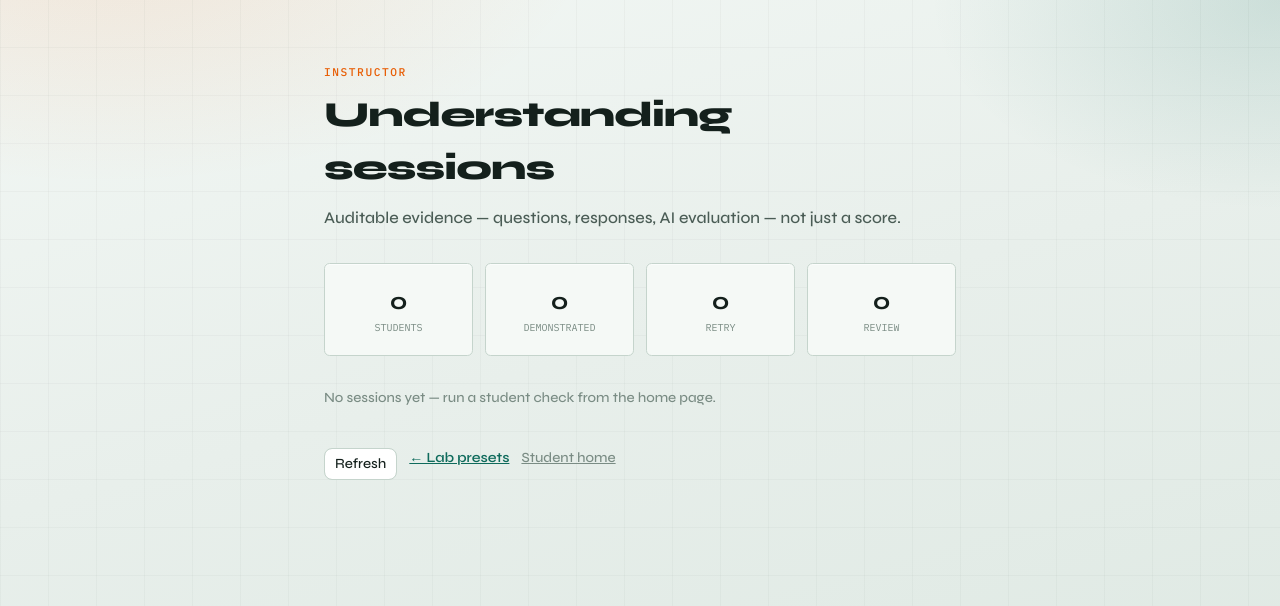
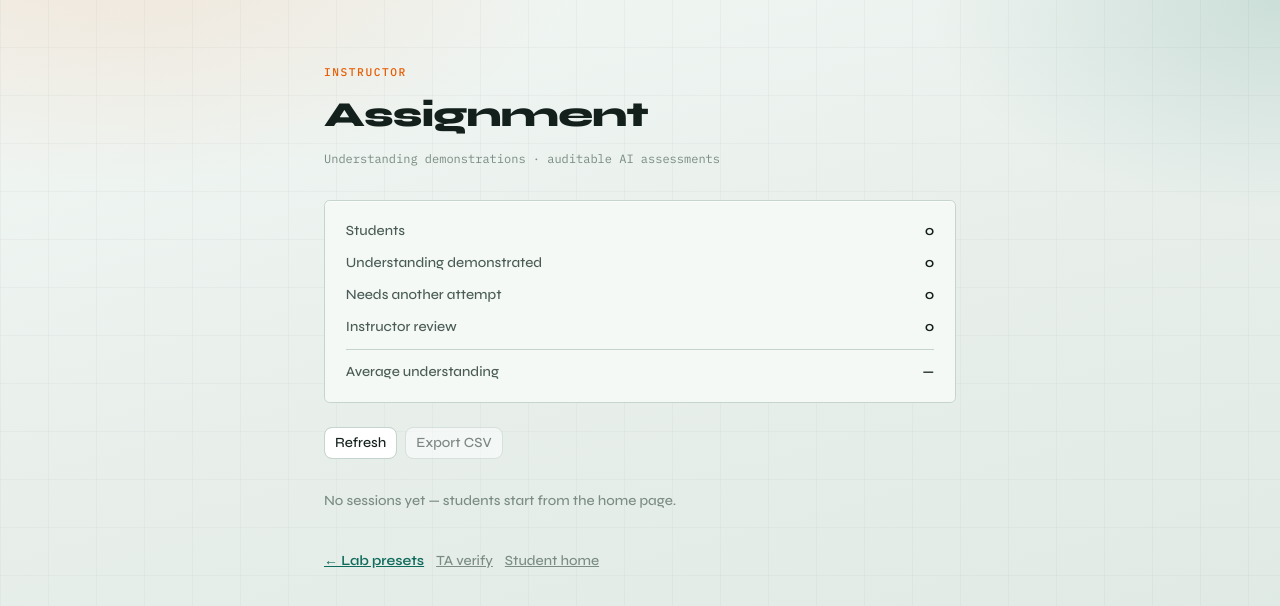
Before and after one commit to aosmannn/code-quiz-grader, a Next.js app: page /instructor/sessions in a window 1280 px wide. Shown: the top 606 px of the page. Built offline with nearby package versions, Linux system fonts and the light colour scheme.

Commit message:
Harden understanding gate with Ollama eval and instructor tools
Blend host-model grading with local heuristics, paper-style session
roster + CSV export, and Submit Assignment / Review Concepts unlock UX.

```diff
--- a/src/app/instructor/sessions/page.tsx
+++ b/src/app/instructor/sessions/page.tsx
@@ -1,6 +1,6 @@
 "use client";
 
-import { Suspense, useEffect, useState } from "react";
+import { Suspense, useEffect, useMemo, useState } from "react";
 import Link from "next/link";
 import { useSearchParams } from "next/navigation";
 import { Button } from "@/components/ui/button";
@@ -29,11 +29,19 @@ type SessionDetail = {
   threshold: number;
   fileNames: string[];
   clearanceCode?: string | null;
-  concepts: { label?: string; concept: string; status: string; bestScore: number }[];
+  concepts: {
+    label?: string;
+    concept: string;
+    status: string;
+    bestScore: number;
+  }[];
   breakdown: { label: string; pct: number }[] | null;
   map: {
     concepts: string[];
-    roots: { label: string; children: { label: string; lineStart: number; lineEnd: number }[] }[];
+    roots: {
+      label: string;
+      children: { label: string; lineStart: number; lineEnd: number }[];
+    }[];
   };
   turns: {
     level: string;
@@ -45,6 +53,8 @@ type SessionDetail = {
       demonstrated: boolean;
       feedback: string;
       evidence: string[];
+      mode?: string;
+      model?: string | null;
     };
     answeredAt: string;
     fileName: string;
@@ -86,11 +96,18 @@ function SessionsInner() {
     if (focusId) loadOne(focusId);
   }, [focusId]);
 
+  const assignmentTitle = useMemo(() => {
+    if (detail?.assignmentTitle) return detail.assignmentTitle;
+    const titles = [...new Set(list.map((s) => s.assignmentTitle))];
+    return titles[0] || "Assignment";
+  }, [list, detail]);
+
   const stats = {
     total: list.length,
-    passed: list.filter((s) => s.status === "passed").length,
+    passed: list.filter((s) => s.status === "passed" || s.sufficient).length,
     retry: list.filter((s) => s.status === "needs_retry").length,
     review: list.filter((s) => s.status === "instructor_review").length,
+    inProgress: list.filter((s) => s.status === "in_progress").length,
     avg:
       list.filter((s) => typeof s.scorePct === "number").length === 0
         ? null
@@ -102,43 +119,106 @@ function SessionsInner() {
           ),
   };
 
+  const downloadCsv = () => {
+    const header = [
+      "id",
+      "userName",
+      "assignmentTitle",
+      "courseTitle",
+      "status",
+      "scorePct",
+      "sufficient",
+      "clearanceCode",
+      "files",
+      "updatedAt",
+    ];
+    const rows = list.map((s) =>
+      [
+        s.id,
+        s.userName,
+        s.assignmentTitle,
+        s.courseTitle,
+        s.status,
+        s.scorePct ?? "",
+        s.sufficient,
+        s.clearanceCode ?? "",
+        s.fileNames.join("|"),
+        s.updatedAt,
+      ]
+        .map((v) => `"${String(v).replace(/"/g, '""')}"`)
+        .join(","),
+    );
+    const blob = new Blob([[header.join(","), ...rows].join("\n")], {
+      type: "text/csv",
+    });
+    const url = URL.createObjectURL(blob);
+    const a = document.createElement("a");
+    a.href = url;
+    a.download = `understanding-sessions-${Date.now()}.csv`;
+    a.click();
+    URL.revokeObjectURL(url);
+  };
+
   return (
     <main className="pf-shell">
       <div className="mx-auto max-w-2xl px-5 py-12 sm:py-16">
         <p className="pf-kicker">Instructor</p>
         <h1 className="mt-2 text-[2.2rem] font-extrabold tracking-tight">
-          Understanding sessions
+          {assignmentTitle}
         </h1>
-        <p className="mt-3 text-[1.02rem] text-[var(--ink-2)]">
-          Auditable evidence — questions, responses, AI evaluation — not just a
-          score.
+        <p className="mt-2 font-mono text-[12px] text-[var(--ink-3)]">
+          Understanding demonstrations · auditable AI assessments
         </p>
 
-        <div className="mt-8 grid grid-cols-2 gap-3 sm:grid-cols-4">
-          {[
-            ["Students", stats.total],
-            ["Demonstrated", stats.passed],
-            ["Retry", stats.retry],
-            ["Review", stats.review],
-          ].map(([label, n]) => (
-            <div key={String(label)} className="pf-panel py-3 text-center">
-              <p className="text-[1.5rem] font-bold">{n}</p>
-              <p className="font-mono text-[10px] uppercase text-[var(--ink-3)]">
-                {label}
-              </p>
+        <div className="pf-panel mt-8 space-y-3 text-sm">
+          <div className="flex justify-between gap-3">
+            <span className="text-[var(--ink-2)]">Students</span>
+            <span className="font-semibold">{stats.total}</span>
+          </div>
+          <div className="flex justify-between gap-3">
+            <span className="text-[var(--ink-2)]">Understanding demonstrated</span>
+            <span className="font-semibold">{stats.passed}</span>
+          </div>
+          <div className="flex justify-between gap-3">
+            <span className="text-[var(--ink-2)]">Needs another attempt</span>
+            <span className="font-semibold">{stats.retry}</span>
+          </div>
+          <div className="flex justify-between gap-3">
+            <span className="text-[var(--ink-2)]">Instructor review</span>
+            <span className="font-semibold">{stats.review}</span>
+          </div>
+          {stats.inProgress > 0 && (
+            <div className="flex justify-between gap-3">
+              <span className="text-[var(--ink-2)]">In progress</span>
+              <span className="font-semibold">{stats.inProgress}</span>
             </div>
-          ))}
+          )}
+          <div className="flex justify-between gap-3 border-t border-[var(--line)] pt-3">
+            <span className="text-[var(--ink-2)]">Average understanding</span>
+            <span className="font-semibold">
+              {stats.avg != null ? `${stats.avg}%` : "—"}
+            </span>
+          </div>
         </div>
-        {stats.avg != null && (
-          <p className="mt-3 font-mono text-[12px] text-[var(--ink-3)]">
-            Average understanding {stats.avg}%
-          </p>
-        )}
+
+        <div className="mt-6 flex flex-wrap gap-2">
+          <Button type="button" variant="outline" onClick={loadList}>
+            Refresh
+          </Button>
+          <Button
+            type="button"
+            variant="outline"
+            disabled={list.length === 0}
+            onClick={downloadCsv}
+          >
+            Export CSV
+          </Button>
+        </div>
 
         <div className="mt-8 space-y-2">
           {list.length === 0 && (
             <p className="text-sm text-[var(--ink-3)]">
-              No sessions yet — run a student check from the home page.
+              No sessions yet — students start from the home page.
             </p>
           )}
           {list.map((s) => (
@@ -151,8 +231,9 @@ function SessionsInner() {
               <span>
                 <span className="font-semibold">{s.userName}</span>
                 <span className="mt-0.5 block font-mono text-[10px] text-[var(--ink-3)]">
-                  {s.assignmentTitle} · {s.status}
+                  {s.status}
                   {s.scorePct != null ? ` · ${s.scorePct}%` : ""}
+                  {s.clearanceCode ? ` · ${s.clearanceCode}` : ""}
                 </span>
               </span>
               <span className="font-mono text-[10px] text-[var(--ink-3)]">
@@ -170,10 +251,10 @@ function SessionsInner() {
               <h2 className="text-xl font-bold tracking-tight">
                 {detail.userName}
               </h2>
-              <p className="font-mono text-[12px] text-[var(--ink-3)]">
+              <p className="mt-1 font-mono text-[12px] text-[var(--ink-3)]">
+                Understanding: {detail.scorePct ?? "—"}%
+                <br />
                 {detail.assignmentTitle} · {detail.courseTitle}
-                <br />
-                Understanding: {detail.scorePct ?? "—"}% · {detail.status}
                 {detail.clearanceCode ? ` · ${detail.clearanceCode}` : ""}
               </p>
             </div>
@@ -193,13 +274,27 @@ function SessionsInner() {
               </ul>
             )}
 
+            {detail.breakdown && (
+              <ul className="space-y-1 border-t border-[var(--line)] pt-3 text-sm text-[var(--ink-2)]">
+                {detail.breakdown.map((b) => (
+                  <li key={b.label} className="flex justify-between gap-2">
+                    <span>{b.label}</span>
+                    <span className="font-mono">{b.pct}%</span>
+                  </li>
+                ))}
+              </ul>
+            )}
+
             <div>
               <p className="font-mono text-[11px] uppercase text-[var(--ink-3)]">
                 Questions
               </p>
               <ul className="mt-2 space-y-4">
                 {detail.turns.map((t, i) => (
-                  <li key={i} className="border-t border-[var(--line)] pt-3 text-sm">
+                  <li
+                    key={i}
+                    className="border-t border-[var(--line)] pt-3 text-sm"
+                  >
                     <p className="font-mono text-[10px] uppercase text-[var(--ink-3)]">
                       {t.isFollowUp ? "Follow-up" : t.level}
                       {t.evaluation.demonstrated
@@ -207,6 +302,9 @@ function SessionsInner() {
                         : " · △ Weak"}
                       {" · "}
                       {t.fileName} L{t.lineStart}–{t.lineEnd}
+                      {t.evaluation.mode
+                        ? ` · ${t.evaluation.mode}${t.evaluation.model ? `/${t.evaluation.model}` : ""}`
+                        : ""}
                     </p>
                     <p className="mt-1 font-medium">{t.prompt}</p>
                     <p className="mt-1 text-[var(--ink-2)]">“{t.response}”</p>
@@ -224,11 +322,14 @@ function SessionsInner() {
         )}
 
         <div className="mt-10 flex flex-wrap gap-3 text-sm">
-          <Button type="button" variant="outline" onClick={loadList}>
-            Refresh
-          </Button>
-          <Link className="font-semibold text-[var(--brand)] underline" href="/instructor">
+          <Link
+            className="font-semibold text-[var(--brand)] underline"
+            href="/instructor"
+          >
             ← Lab presets
+          </Link>
+          <Link className="text-[var(--ink-3)] underline" href="/ta">
+            TA verify
           </Link>
           <Link className="text-[var(--ink-3)] underline" href="/">
             Student home
--- a/src/components/understanding-gate.tsx
+++ b/src/components/understanding-gate.tsx
@@ -108,10 +108,13 @@ export function UnderstandingGate() {
   const [isFollowUp, setIsFollowUp] = useState(false);
   const [report, setReport] = useState<Report | null>(null);
   const [copied, setCopied] = useState(false);
+  const [showConcepts, setShowConcepts] = useState(false);
+  const [submitted, setSubmitted] = useState(false);
   const [course, setCourse] = useState<{
     userName: string;
     courseTitle: string;
     assignmentTitle: string;
+    returnUrl?: string;
   } | null>(null);
   const fileInputRef = useRef<HTMLInputElement>(null);
 
@@ -127,6 +130,7 @@ export function UnderstandingGate() {
             userName: data.session.userName,
             courseTitle: data.session.courseTitle,
             assignmentTitle: data.session.assignmentTitle,
+            returnUrl: data.session.returnUrl,
           });
           if (data.session.labId) {
             setLab(getLabPreset(data.session.labId));
@@ -695,18 +699,52 @@ export function UnderstandingGate() {
 
           <div className="flex flex-wrap gap-3">
             {report.sufficient ? (
-              <Button type="button" className="h-11 px-5" asChild>
-                <a href="/ta">Submit assignment · TA verify</a>
-              </Button>
+              submitted ? (
+                <div className="w-full border border-[var(--brand)] bg-[var(--brand-soft)] px-4 py-3 text-sm text-[var(--ink)]">
+                  Assignment unlocked for grading. Clearance{" "}
+                  <code className="font-mono text-[12px]">
+                    {report.clearanceCode}
+                  </code>{" "}
+                  is on file
+                  {course?.returnUrl ? (
+                    <>
+                      .{" "}
+                      <a
+                        className="font-semibold underline"
+                        href={course.returnUrl}
+                      >
+                        Return to course
+                      </a>
+                    </>
+                  ) : (
+                    "."
+                  )}
+                </div>
+              ) : (
+                <Button
+                  type="button"
+                  className="h-11 px-5"
+                  onClick={() => {
+                    setSubmitted(true);
+                    if (course?.returnUrl) {
+                      window.setTimeout(() => {
+                        window.location.href = course.returnUrl!;
+                      }, 1200);
+                    }
+                  }}
+                >
+                  Submit Assignment
+                </Button>
+              )
             ) : (
               <>
                 <Button
                   type="button"
                   className="h-11 px-5"
                   disabled={busy}
-                  onClick={reset}
+                  onClick={() => setShowConcepts(true)}
                 >
-                  Review & retry
+                  Review Concepts
                 </Button>
                 <Button
                   type="button"
@@ -714,19 +752,66 @@ export function UnderstandingGate() {
                   disabled={busy}
                   onClick={() => void requestReview()}
                 >
-                  Request instructor review
+                  Request Instructor Review
+                </Button>
+                <Button
+                  type="button"
+                  variant="outline"
+                  disabled={busy}
+                  onClick={reset}
+                >
+                  Try again
                 </Button>
               </>
             )}
-            <Button type="button" variant="outline" onClick={reset}>
-              Start over
-            </Button>
+            {!submitted && (
+              <Button type="button" variant="outline" onClick={reset}>
+                Start over
+              </Button>
+            )}
           </div>
+
+          {showConcepts && !report.sufficient && (
+            <div className="pf-panel">
+              <p className="font-mono text-[11px] uppercase tracking-wide text-[var(--ink-3)]">
+                Review these concepts in your code
+              </p>
+              <ul className="mt-3 space-y-2 text-sm">
+                {(report.weakConcepts || []).map((c) => (
+                  <li key={c} className="border-b border-[var(--line)] pb-2">
+                    <strong>{c}</strong>
+                    <p className="mt-1 text-[var(--ink-2)]">
+                      Re-read the lines the interview cited for this idea, then
+                      retry the check. Instructor review is available if you
+                      believe the assessment is wrong.
+                    </p>
+                  </li>
+                ))}
+                {(report.weakConcepts || []).length === 0 && (
+                  <li className="text-[var(--ink-2)]">
+                    Open the audit trail below — strengthen answers that were
+                    marked △, then try again.
+                  </li>
+                )}
+              </ul>
+              <Button
+                type="button"
+                className="mt-4 h-10"
+                onClick={reset}
+              >
+                Retry Understanding Check
+              </Button>
+            </div>
+          )}
+
           {error && <div className="pf-err">{error}</div>}
           {sessionId && (
             <p className="font-mono text-[10px] text-[var(--ink-3)]">
               Session {sessionId} ·{" "}
-              <a className="underline" href={`/instructor/sessions?id=${sessionId}`}>
+              <a
+                className="underline"
+                href={`/instructor/sessions?id=${sessionId}`}
+              >
                 instructor view
               </a>
             </p>
--- a/src/lib/interview-eval.ts
+++ b/src/lib/interview-eval.ts
@@ -1,6 +1,11 @@
 import type { InterviewQuestion, UnderstandingWeights } from "@/lib/interview-ladder";
 import { DEFAULT_WEIGHTS } from "@/lib/interview-ladder";
 import type { DetectedConcept } from "@/lib/understanding-map";
+import {
+  callOllama,
+  getOllamaStatus,
+  parseModelJson,
+} from "@/lib/ollama";
 
 export type EvalResult = {
   score01: number;
@@ -9,6 +14,8 @@ export type EvalResult = {
   feedback: string;
   evidence: string[];
   conceptsHit: string[];
+  mode?: "heuristic" | "ollama" | "blend";
+  model?: string | null;
 };
 
 const STOP = new Set([
@@ -53,6 +60,7 @@ export function evaluateAnswer(
         "Too short — explain what that part of *your* program is doing, naming something concrete.",
       evidence: [],
       conceptsHit: [],
+      mode: "heuristic",
     };
   }
 
@@ -71,7 +79,6 @@ export function evaluateAnswer(
   }
   if (signalHits.length >= 2) score += 0.08;
 
-  // Concept-ish language
   const conceptWords: Record<string, RegExp> = {
     loops: /\b(loop|iterate|until|while|for each|counter)\b/i,
     arrays: /\b(array|index|element|list)\b/i,
@@ -103,7 +110,6 @@ export function evaluateAnswer(
     }
   }
 
-  // Vague filler penalty
   if (
     /^(it works|idk|i don't know|because it does|to make it work)\b/i.test(
       text,
@@ -137,7 +143,104 @@ export function evaluateAnswer(
     feedback,
     evidence,
     conceptsHit,
+    mode: "heuristic",
   };
+}
+
+/** Prefer host Ollama when available; blend with heuristic so flaky small models can’t fully override. */
+export async function evaluateAnswerSmart(
+  question: InterviewQuestion,
+  answer: string,
+  assignmentSpec?: string,
+): Promise<EvalResult> {
+  const base = evaluateAnswer(question, answer);
+  if (answer.trim().length < 12) return base;
+
+  try {
+    const status = await getOllamaStatus();
+    if (!status.ok || !status.selected) return base;
+
+    const prompt = `You are an oral-exam grader for a programming course.
+Decide if the student UNDERSTANDS the cited code (not whether the program is correct for the assignment).
+
+Return ONLY JSON:
+{"score01":0.0-1.0,"demonstrated":bool,"needsFollowUp":bool,"feedback":"1-2 sentences pointing at their code","evidence":["short quotes or reasons"]}
+
+Rules:
+- demonstrated if they show real understanding of THIS snippet (≥0.62).
+- needsFollowUp if partial (0.25–0.61) and a probing follow-up would help.
+- feedback must reference their symbols/lines when possible — never a generic lecture.
+- Be fair to imperfect English.
+
+Assignment context (may be empty):
+${(assignmentSpec || "").slice(0, 500)}
+
+Level: ${question.level}
+Concept: ${question.concept}
+File: ${question.fileName} lines ${question.lineStart}-${question.lineEnd}
+Code:
+\`\`\`
+${question.snippet.slice(0, 900)}
+\`\`\`
+
+Question:
+${question.prompt}
+
+Student answer:
+${answer.trim().slice(0, 1200)}
+`;
+
+    const raw = await callOllama({
+      model: status.selected,
+      prompt,
+      numPredict: 400,
+      timeoutMs: 45_000,
+    });
+    const parsed = parseModelJson<{
+      score01?: number;
+      demonstrated?: boolean;
+      needsFollowUp?: boolean;
+      feedback?: string;
+      evidence?: string[];
+    }>(raw);
+
+    const modelScore =
+      typeof parsed.score01 === "number" && Number.isFinite(parsed.score01)
+        ? Math.max(0, Math.min(1, parsed.score01))
+        : base.score01;
+
+    const score01 = Math.max(
+      0,
+      Math.min(1, modelScore * 0.65 + base.score01 * 0.35),
+    );
+    const demonstrated =
+      typeof parsed.demonstrated === "boolean"
+        ? score01 >= 0.62 && (parsed.demonstrated || base.demonstrated)
+        : score01 >= 0.62;
+    const needsFollowUp =
+      !demonstrated &&
+      (parsed.needsFollowUp ?? base.needsFollowUp) &&
+      score01 >= 0.22;
+
+    return {
+      score01,
+      demonstrated,
+      needsFollowUp,
+      feedback:
+        (parsed.feedback && String(parsed.feedback).trim()) || base.feedback,
+      evidence: [
+        ...((Array.isArray(parsed.evidence)
+          ? parsed.evidence
+          : []) as string[]).slice(0, 4),
+        ...base.evidence.slice(0, 2),
+      ].slice(0, 6),
+      conceptsHit: base.conceptsHit,
+      mode: "blend",
+      model: status.selected,
+    };
+  } catch {
+    return base;
+  }
 }
 
 export type ConceptStatus = {
@@ -148,7 +251,6 @@ export type ConceptStatus = {
 
 export function aggregateUnderstanding(params: {
   weights?: UnderstandingWeights;
-  /** per weightKey, list of 0–1 scores (core + follow-up best) */
   byWeight: Partial<Record<keyof UnderstandingWeights, number[]>>;
   conceptScores: Record<string, number>;
   allConcepts: string[];
@@ -186,7 +288,6 @@ export function aggregateUnderstanding(params: {
     total += avg * w[key];
   });
 
-  // Light boost from code_tracing proxy: explain scores also feed tracing
   const explain = params.byWeight.concept_explanation || [];
   if (explain.length && !(params.byWeight.code_tracing || []).length) {
     const avg = explain.reduce((a, b) => a + b, 0) / explain.length;
--- a/src/lib/ollama.ts
+++ b/src/lib/ollama.ts
@@ -106,6 +106,7 @@ export async function callOllama(params: {
   model: string;
   prompt: string;
   numPredict?: number;
+  timeoutMs?: number;
 }): Promise<string> {
   const resp = await fetch(`${OLLAMA_BASE}/api/generate`, {
     method: "POST",
@@ -120,7 +121,7 @@ export async function callOllama(params: {
         num_predict: params.numPredict ?? 2048,
       },
     }),
-    signal: AbortSignal.timeout(180_000),
+    signal: AbortSignal.timeout(params.timeoutMs ?? 180_000),
   });
 
   if (!resp.ok) {
```
Also changed, not shown: src/app/api/interview/answer/route.ts (+12 -2 lines).
